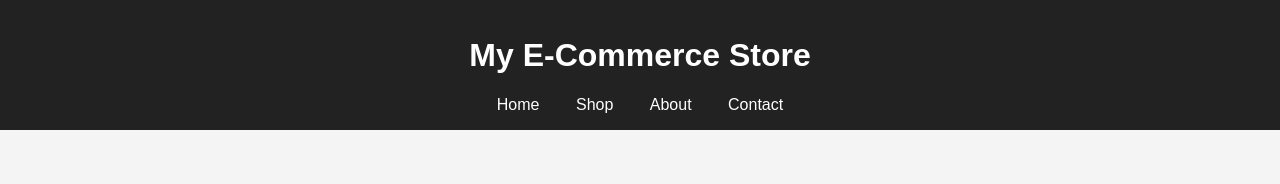
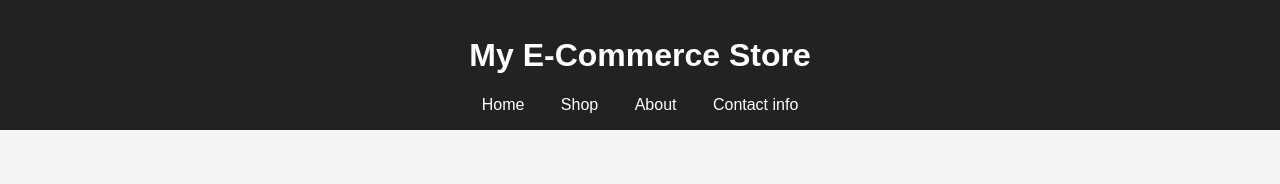
Before and after one commit to bigchuch/darey.io, a plain HTML site: page Devops/02 Git version Control Basics/index.html in a window 1280 px wide. Shown: the top 184 px of the page. Drawn offline with Linux system fonts and the light colour scheme.

Commit message:
added contact info

```diff
--- a/Devops/02 Git version Control Basics/index.html
+++ b/Devops/02 Git version Control Basics/index.html
@@ -58,7 +58,7 @@
       <a href="#">Home</a>
       <a href="#">Shop</a>
       <a href="#">About</a>
-      <a href="#">Contact</a>
+      <a href="#">Contact info</a>
     </nav>
   </header>
 
```
Also changed, not shown: Devops/02 Git version Control Basics/img/jerry creating new branch add-contact.png (added), Devops/02 Git version Control Basics/img/new branch pushed to remote repo by tom.png (added), Devops/02 Git version Control Basics/img/tom navigation bar modified.png (added).
